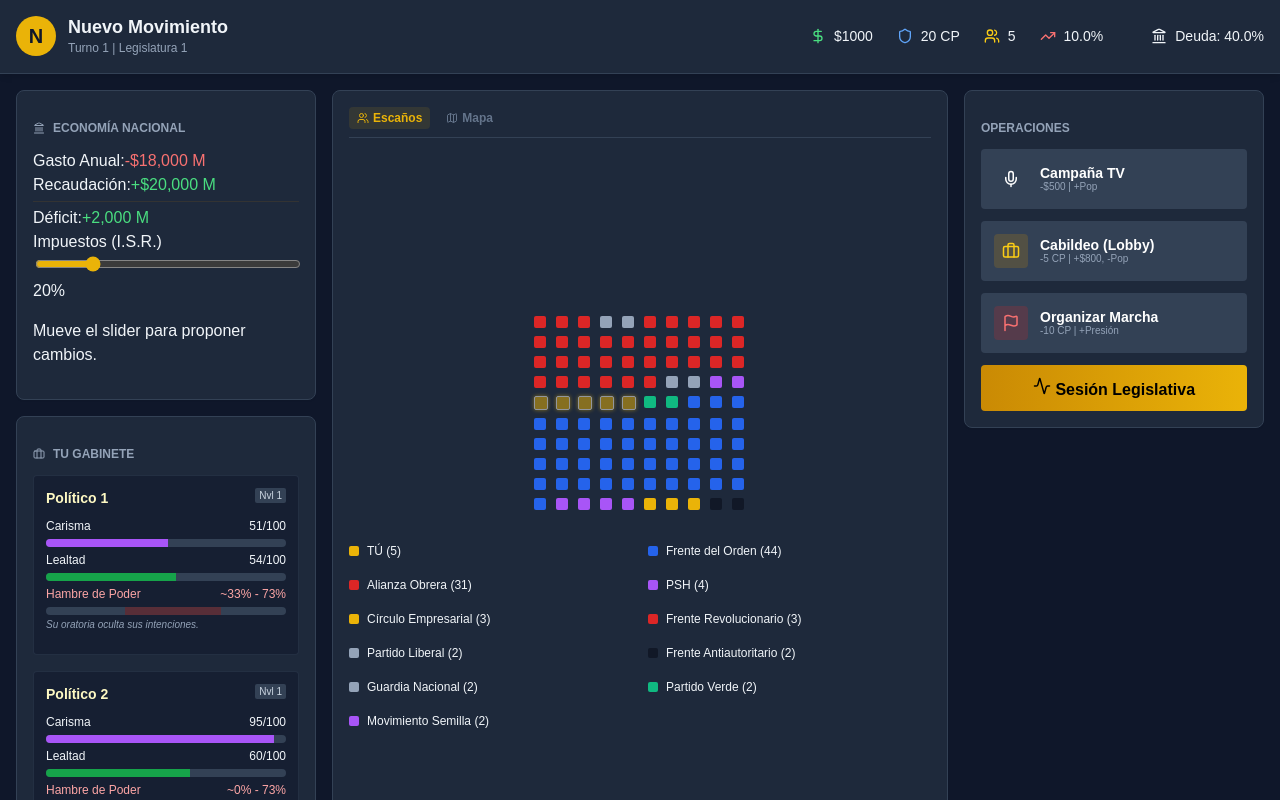
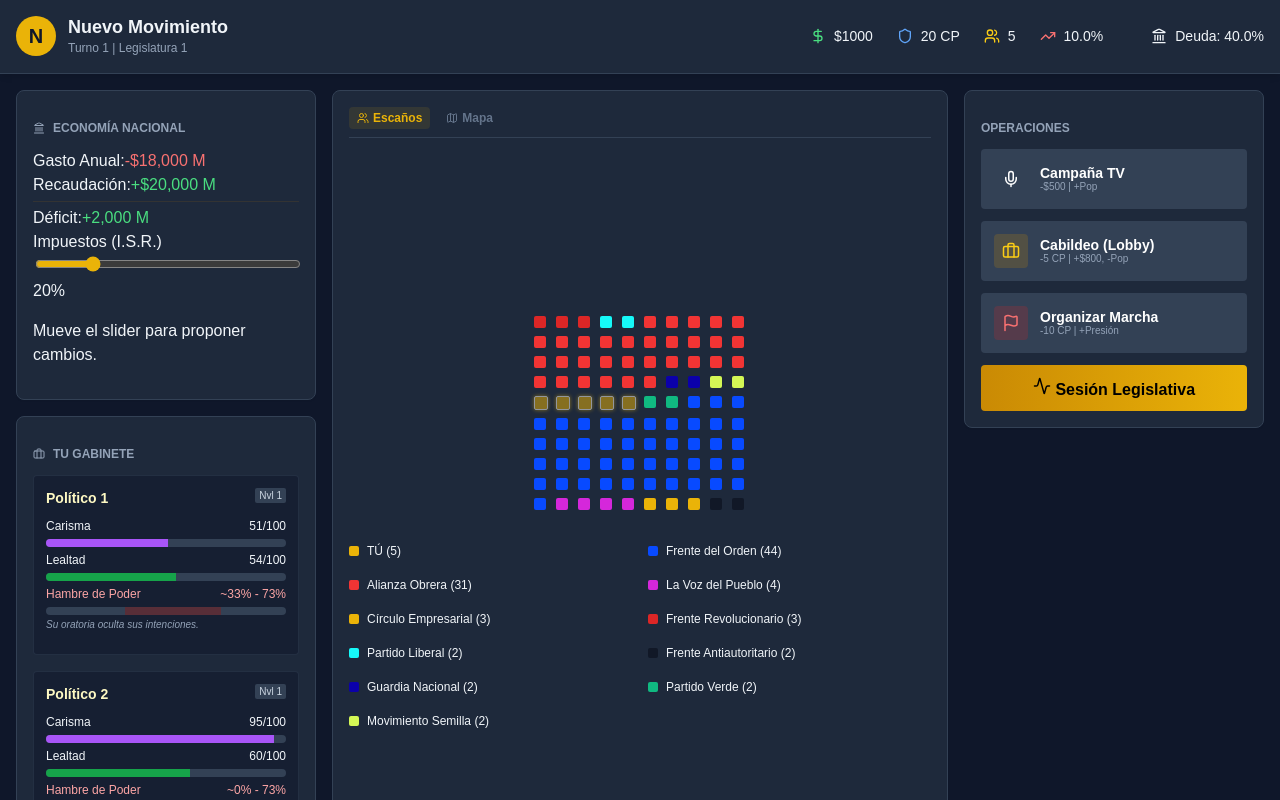
Before and after one commit to jdescotot/GAME, a React (Vite) app in the folder PrecioDelEscanio/: page / in a window 1280 px wide. Both pictures are taken after a click on the button "Iniciar Gobierno". Shown: the top 800 px of the page. Built offline with nearby package versions, Linux system fonts and the light colour scheme.

Commit message:
change color correction

```diff
--- a/PrecioDelEscanio/src/components/SeatsView.jsx
+++ b/PrecioDelEscanio/src/components/SeatsView.jsx
@@ -1,58 +1,32 @@
 import React, { useMemo } from 'react';
-
-// Mapeo de clases Tailwind a colores HEX para el renderizado
-const tailwindColorToHex = (colorClass) => {
-  if (!colorClass) return '#94a3b8';
-  // Extraemos solo el nombre del color (ej: 'text-yellow-500' → 'yellow-500')
-  const match = colorClass.match(/text-(\w+-\d+)/);
-  const key = match ? match[1] : null;
-
-  const map = {
-    'yellow-500': '#eab308',
-    'red-600': '#dc2626',
-    'red-800': '#991b1b',
-    'blue-600': '#2563eb',
-    'emerald-500': '#10b981',
-    'purple-500': '#a855f7',
-    'black': '#000000',
-    'gray-900': '#111827'
-  };
-  return map[key] || '#94a3b8';
-};
 
 export function SeatsView({
   resources,
   rivalParties = [],
   playerIdeologyX = 50,
-  playerColorClass = 'text-yellow-500', // Prop para compatibilidad con clases Tailwind
-  partyColor // Prop opcional directa en HEX (de la corrección)
+  // Ahora el color por defecto es un HEX directo (Amarillo Oro)
+  playerColor = '#eab308'
 }) {
-  // DATOS DEL JUGADOR - Combinando ambos enfoques
   const playerSeats = resources?.seats || 0;
 
-  // PRIORIDAD: partyColor (HEX directo) > playerColorClass (Tailwind) > color por defecto
-  const playerColor = partyColor || tailwindColorToHex(playerColorClass) || '#eab308';
-
-  // Construcción de todos los escaños con posicionamiento ideológico (mantenido de original)
   const allSeats = useMemo(() => {
     let seats = [];
 
-    // Escaños del jugador
+    // TUS ESCAÑOS
     for (let i = 0; i < playerSeats; i++) {
       seats.push({
         id: `player-${i}`,
-        color: playerColor,
+        color: playerColor, // Usamos el hex directo
         isPlayer: true,
         ideologyX: playerIdeologyX
       });
     }
 
-    // Escaños de rivales
+    // RIVALES
     rivalParties.forEach((rival, rIndex) => {
-      // Para rivales: usar color de Tailwind si viene en rival.color, o bg si no
-      const rivalColor = rival.color ? tailwindColorToHex(rival.color) :
-                        (rival.bg ? tailwindColorToHex(rival.bg) : '#94a3b8');
-      const rivalIdeologyX = rival.x || 50; // Si no tiene posición, va al centro
+      // Usamos rival.hex. Si no existe por error, usamos gris.
+      const rivalColor = rival.hex || '#94a3b8';
+      const rivalIdeologyX = rival.x || 50;
 
       for (let i = 0; i < rival.seats; i++) {
         seats.push({
@@ -65,13 +39,12 @@ export function SeatsView({
       }
     });
 
-    // Ordenar de izquierda (0) a derecha (100)
     return seats.sort((a, b) => a.ideologyX - b.ideologyX);
   }, [playerSeats, playerColor, playerIdeologyX, rivalParties]);
 
   return (
     <div className="seats-view-content h-full flex flex-col">
-      {/* Visualización del Hemiciclo - Combinando ambos estilos */}
+      {/* HEMICICLO */}
       <div className="hemiciclo flex-1 bg-gray-900/50 rounded-lg p-4 mb-4 relative overflow-hidden flex flex-wrap gap-1 justify-center items-start content-start">
         {allSeats.map((seat) => (
           <div
@@ -80,7 +53,7 @@ export function SeatsView({
             style={{
               width: '12px',
               height: '12px',
-              backgroundColor: seat.color,
+              backgroundColor: seat.color, // CSS Directo
               boxShadow: seat.isPlayer ? `0 0 4px ${seat.color}` : 'none',
               border: seat.isPlayer ? '1px solid white' : 'none',
               animation: seat.isPlayer ? 'pulse 2s infinite' : 'none'
@@ -89,7 +62,7 @@ export function SeatsView({
           />
         ))}
 
-        {/* Espacios vacíos para completar 100 escaños - Mantenido de original */}
+        {/* Espacios vacíos */}
         {[...Array(Math.max(0, 100 - allSeats.length))].map((_, i) => (
           <div
             key={`empty-${i}`}
@@ -99,40 +72,26 @@ export function SeatsView({
         ))}
       </div>
 
-      {/* Leyenda Dinámica - Combinando ambos estilos */}
+      {/* LEYENDA */}
       <div className="seats-legend grid grid-cols-2 gap-2 text-xs border-t border-gray-700 pt-2">
-        {/* Leyenda del jugador - Usando partyColor directamente */}
         <div className="legend-item flex items-center gap-2">
-          <div
-            className="seat rounded-full"
-            style={{
-              width: '10px',
-              height: '10px',
-              backgroundColor: playerColor
-            }}
-          ></div>
+          <div className="seat rounded-full" style={{ width: '10px', height: '10px', backgroundColor: playerColor }}></div>
           <span className="font-bold">TÚ ({playerSeats})</span>
         </div>
 
-        {/* Leyenda de rivales */}
-        {rivalParties.map((party, idx) => {
-          const rivalColor = party.color ? tailwindColorToHex(party.color) :
-                           (party.bg ? tailwindColorToHex(party.bg) : '#94a3b8');
-
-          return (
+        {rivalParties.map((party, idx) => (
           <div key={idx} className="legend-item flex items-center gap-2">
             <div
               className="seat rounded-full"
               style={{
                 width: '10px',
                 height: '10px',
-                  backgroundColor: rivalColor
+                backgroundColor: party.hex || '#94a3b8'
               }}
             ></div>
             <span>{party.name} ({party.seats})</span>
           </div>
-          );
-        })}
+        ))}
       </div>
     </div>
   );
--- a/PrecioDelEscanio/src/data/partyData.jsx
+++ b/PrecioDelEscanio/src/data/partyData.jsx
@@ -3,49 +3,64 @@ export const IDEOLOGIES = {
     id: 'derecha',
     color: 'text-blue-600',
     bg: 'bg-blue-600',
+    hex: '#084affff',
     names: ["Partido Nacional", "Alianza Republicana", "Frente del Orden", "Unión Patriótica", "Centro Democrático"]
   },
   LEFT: {
     id: 'izquierda',
-    color: 'text-red-600',
-    bg: 'bg-red-600',
+    color: 'text-red-300',
+    bg: 'bg-red-300',
+    hex: '#f13434ff',
     names: ["Libre", "Pacto Histórico", "Frente Amplio", "Vanguardia Social", "Alianza Obrera"]
   },
   CENTER: {
     id: 'centro',
     color: 'text-orange-500',
     bg: 'bg-orange-500',
+    hex: '#16f9f9ff',
     names: ["Partido Liberal", "Movimiento Ciudadano", "Consenso Nacional", "Vía Moderada"]
   },
   GREEN: {
     id: 'ecologista',
     color: 'text-emerald-500',
     bg: 'bg-emerald-500',
+    hex: '#10b981',
     names: ["Partido Verde", "Frente Tierra Viva", "Acción Naturaleza", "Renovación Sustentable"]
   },
   MINOR: {
     id: 'minorias',
     color: 'text-purple-500',
     bg: 'bg-purple-500',
+    hex: '#d4f755ff',
     names: ["PSH", "PAC", "Justicia Digital", "Unión Regional", "Movimiento Semilla"]
   },
   // --- NUEVAS IDEOLOGÍAS ---
   FAR_LEFT: {
     id: 'extrema_izquierda',
-    color: 'text-red-800',
-    bg: 'bg-red-800',
+    color: 'text-red-950',
+    bg: 'bg-red-950',
+    hex: '#550000ff',
     names: ["Frente Revolucionario", "Patria Socialista", "Corriente Roja", "Unión Popular Chavista", "Bloque Antiimperialista"]
   },
   FAR_RIGHT: {
     id: 'extrema_derecha',
     color: 'text-black',
     bg: 'bg-black',
-    names: ["Guardia Nacional", "Movimiento Patriota", "Orden y Tradición", "Frente de la Patria Pura", "Unión Nacionalsindicalista"]
+    hex: '#0b00aaff',
+    names: ["Guardia Nacional", "Movimiento Patriota", "Orden y Tradición", "Frente de la Patria Pura", "Unión Nacional"]
   },
   ANARCHIST: {
     id: 'anarquistas',
     color: 'text-gray-900',
     bg: 'bg-gray-900',
+    hex: '#111827',
     names: ["Colectivo Sin Amos", "Red Libertaria", "Asamblea Popular Autónoma", "Frente Antiautoritario", "Horizontalidad Ya"]
-  }
+  },
+  POPULIST: {
+    id: 'populista',
+    color: 'text-pink-600',
+    bg: 'bg-pink-600',
+    hex: '#d527dbff',
+    names: ["La Voz del Pueblo", "Despertar Ciudadano", "Gente Común", "Solución Ya", "Movimiento de Base"]
+  },
 };
--- a/PrecioDelEscanio/src/functions/generateRivals.jsx
+++ b/PrecioDelEscanio/src/functions/generateRivals.jsx
@@ -38,6 +38,7 @@ export const generateRivals = (playerSeats) => {
     isOligarchy: true,
     color: 'text-yellow-500',
     bg: 'bg-yellow-500',
+    hex: '#eab308',
     x: 85 + Math.random() * 10,
     y: 45 + Math.random() * 10
   });
@@ -58,6 +59,7 @@ export const generateRivals = (playerSeats) => {
     isFarLeft: true,
     color: 'text-red-600',
     bg: 'bg-red-600',
+    hex: '#dc2626',
     x: 5 + Math.random() * 10,
     y: 45 + Math.random() * 10
   });
@@ -90,6 +92,7 @@ export const generateRivals = (playerSeats) => {
       ideology: config.key,
       color: ideoData.color,
       bg: ideoData.bg,
+      hex: ideoData.hex,
       x: config.key === 'RIGHT' ? 65 + Math.random() * 15 : (config.key === 'LEFT' ? 15 + Math.random() * 15 : 45 + Math.random() * 10),
       y: 20 + Math.random() * 60
     });
@@ -99,10 +102,16 @@ export const generateRivals = (playerSeats) => {
   const spentSeats = rivals.reduce((sum, r) => sum + r.seats, 0);
   remainingSeats = 100 - playerSeats - spentSeats;
 
+  // Identificar qué ideologías usaron los Gigantes (y otros ya creados)
+  const giantIdeologies = new Set(rivals.map(r => r.ideology));
+
   // 4. LOS MINORITARIOS (Relleno del hemiciclo)
   if (remainingSeats > 0) {
-  const minorCategories = ['GREEN', 'MINOR', 'CENTER', 'POPULIST', 'FAR_RIGHT', 'ANARCHIST'];
-  // Mezclamos y evitamos repetir categorías
+    let minorCategories = ['GREEN', 'MINOR', 'CENTER', 'POPULIST', 'FAR_RIGHT', 'ANARCHIST'];
+
+    // FILTRO NUEVO: Quitamos las categorías que ya están presentes en los partidos existentes (ej: CENTER)
+    minorCategories = minorCategories.filter(cat => !giantIdeologies.has(cat));
+
     const shuffledCategories = [...minorCategories].sort(() => Math.random() - 0.5);
     const usedMinorIdeologies = new Set();
 
@@ -127,6 +136,7 @@ if (remainingSeats > 0) {
         ideology: randomCat,
         color: ideoData.color,
         bg: ideoData.bg,
+        hex: ideoData.hex,
         x: 10 + Math.random() * 80,
         y: 60 + Math.random() * 30
       });
```
Lines whose indentation alone changed are shown as unchanged.
